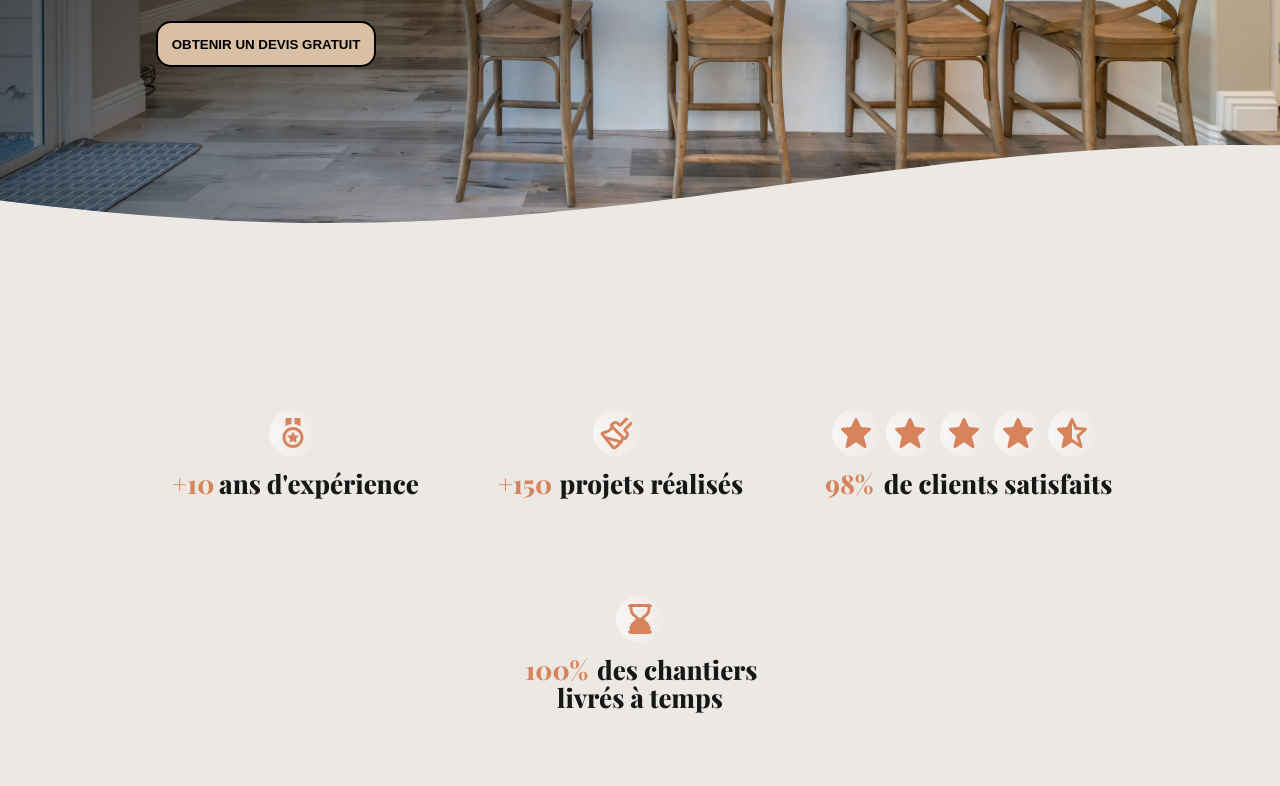
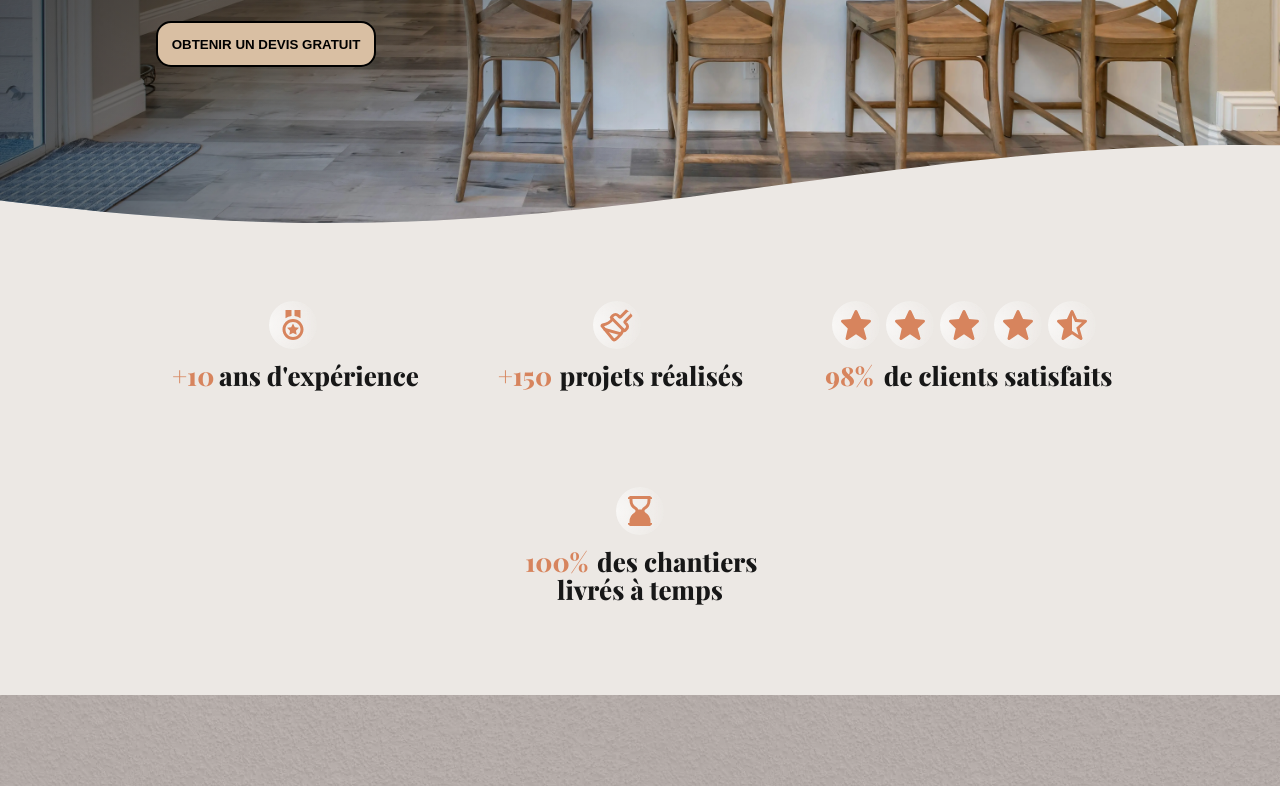
Before and after one commit to aurelienog/renov, a Next.js app: page / in a window 1280 px wide. Shown: the part 540-1326 px from the top of the page. Built offline with nearby package versions, Linux system fonts and the light colour scheme; a web font is replaced by a local one.

Commit message:
fixed padding trust section

```diff
--- a/src/sections-home/trust-section/styles.module.css
+++ b/src/sections-home/trust-section/styles.module.css
@@ -3,7 +3,7 @@
   justify-content: center;
   flex-wrap: wrap;
   gap: 2em;
-  padding: 14em 4em 4em;
+  padding: 10em 4em 4em;
 
 }
 
@@ -36,10 +36,15 @@
     margin-top: 1.46lh;
   }
 }
-
-@media (min-width: 100em) {
+@media (min-width: 105em) {
   .section {
     padding: 12em 4em 4em;
+  }
+}
+
+@media (min-width: 80em) {
+  .section {
+    padding: 8em 4em 4em;
   }
 }
 
```
